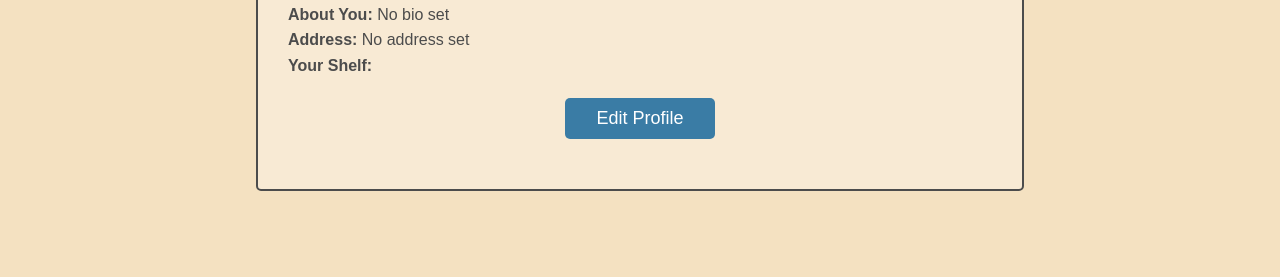
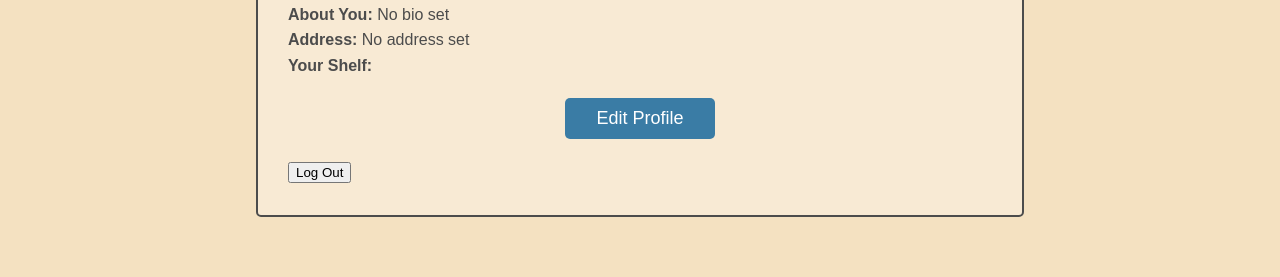
Before and after one commit to brookethomp/dec11-shelfshare, a website: page public/my-profile.html in a window 1280 px wide. Shown: the part 384-661 px from the top of the page. Drawn offline with Linux system fonts and the light colour scheme; sample sign-in values are in the browser's storage.

Commit message:
Update my-profile.html

```diff
--- a/public/my-profile.html
+++ b/public/my-profile.html
@@ -133,6 +133,7 @@
                 </div>
                 <!-- Edit Profile Button -->
                 <button onclick="showEditProfile()" class="edit-btn">Edit Profile</button>
+                <button id="logoutButton" class="logout-btn">Log Out</button>
             </div>
         </div>
 
```
